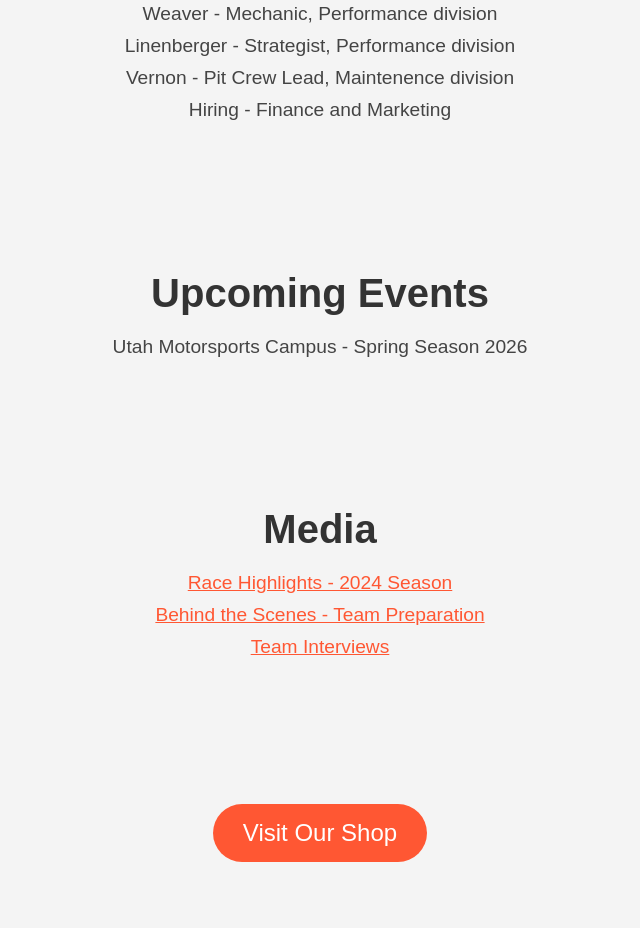
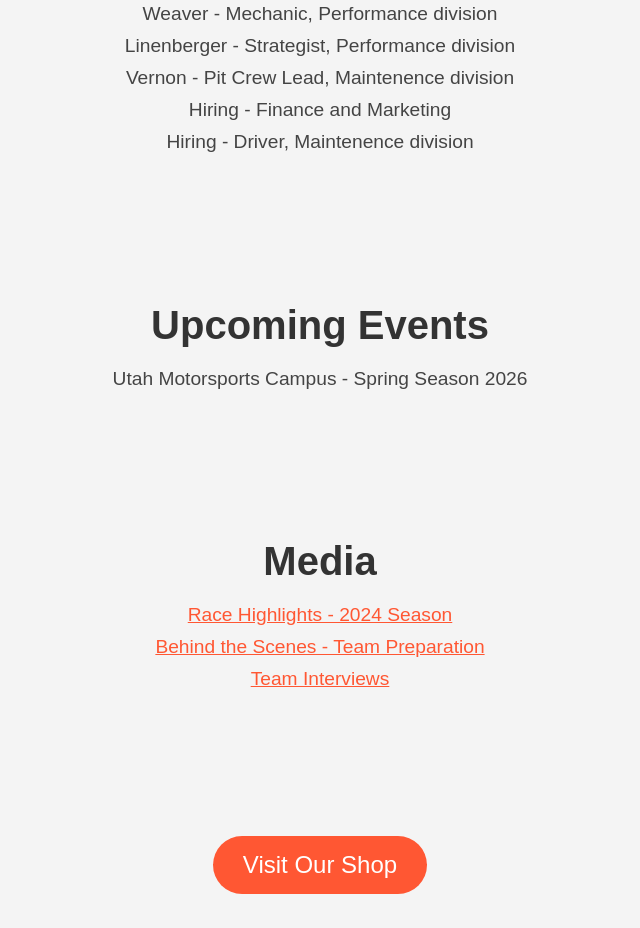
Before and after one commit to EtchDraws/SCT, a plain HTML site: page index.html in a window 1280 px wide. Shown: the part 1369-2297 px from the top of the page, without its empty margins (320-960 px from the left). Drawn offline with Linux system fonts and the light colour scheme.

Commit message:
Update index.html

```diff
--- a/index.html
+++ b/index.html
@@ -132,6 +132,7 @@
                 <li>Linenberger - Strategist, Performance division</li>
                 <li>Vernon - Pit Crew Lead, Maintenence division</li>
                 <li>Hiring - Finance and Marketing</li>
+                <li>Hiring - Driver, Maintenence division</li>
                 <!-- Add more team members here -->
             </ul>
         </section>
```
